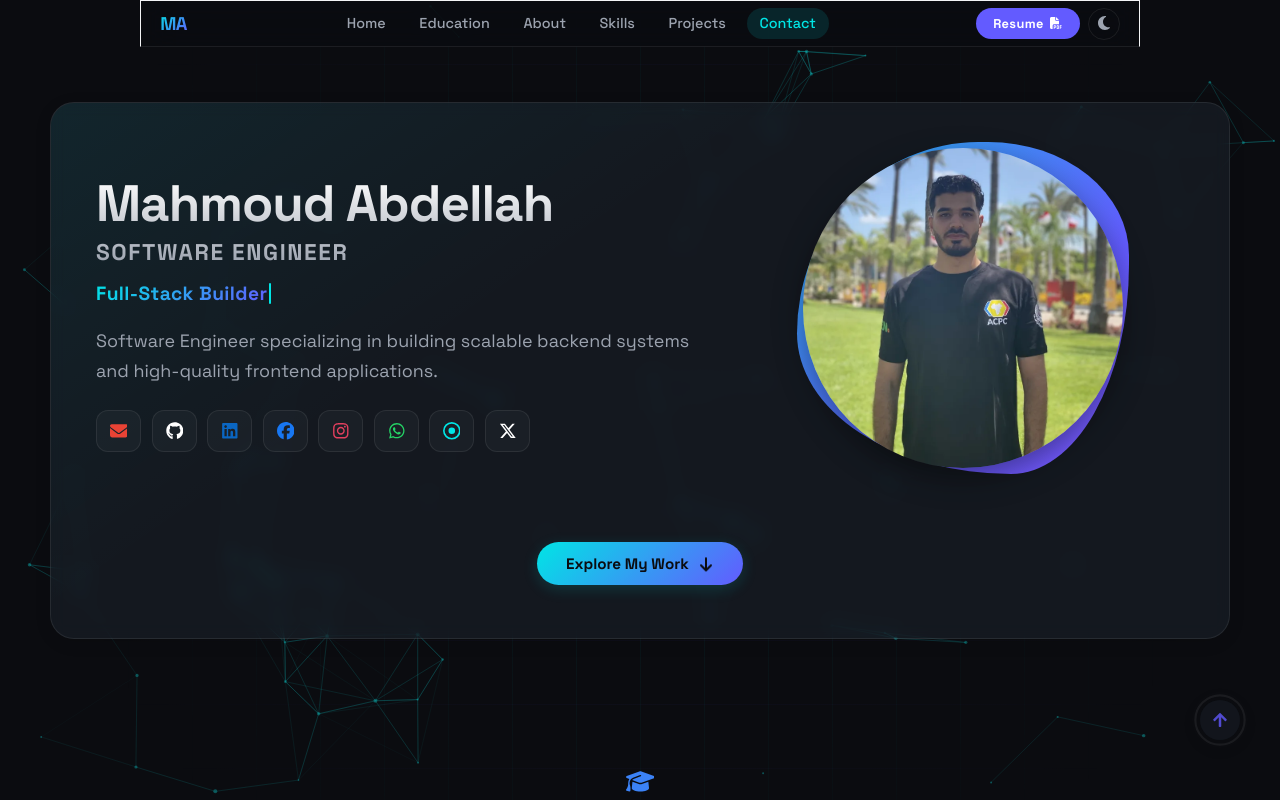
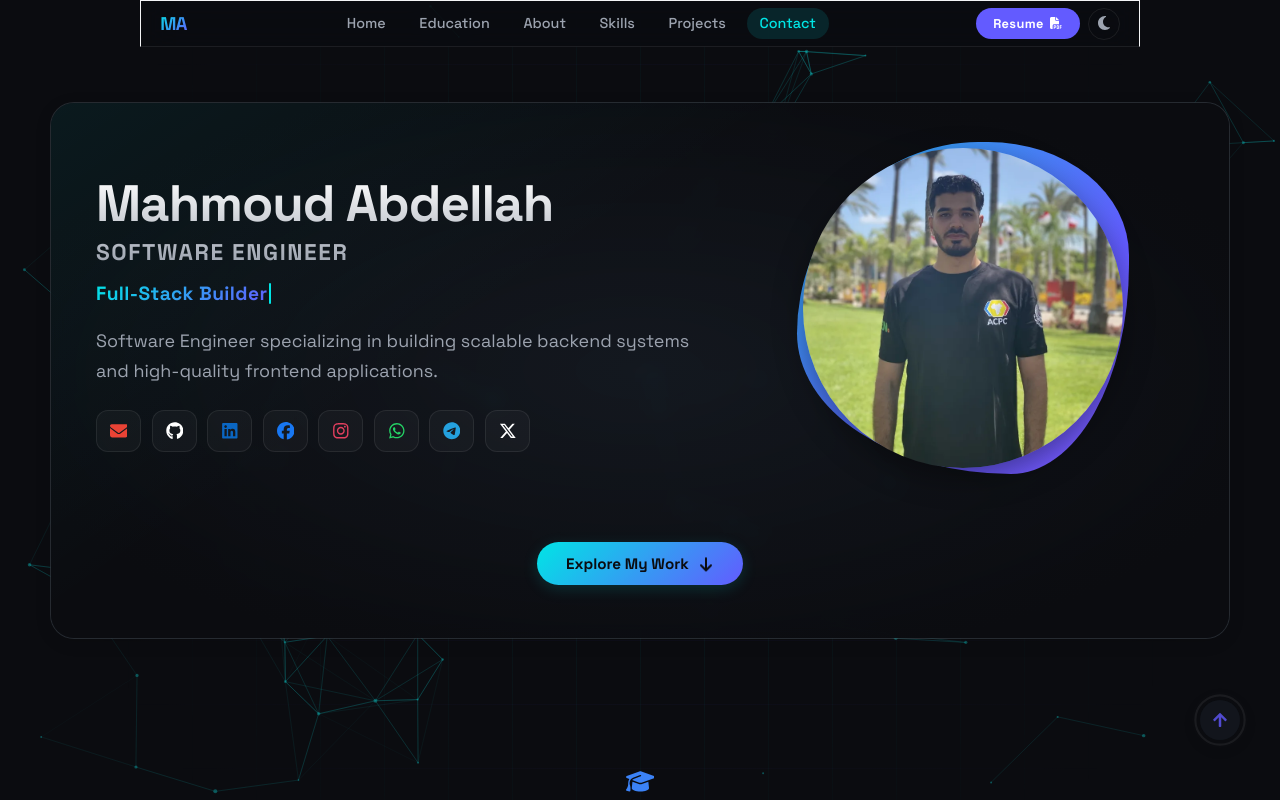
Before and after one commit to Mahmoud142/Mahmoud-Abdellah, a React (Vite) app: page / in a window 1280 px wide. Shown: the top 800 px of the page. Built offline with nearby package versions, Linux system fonts and the light colour scheme.

Commit message:
style(hero): optimize hero container layout, add mobile profile ordering, and GPU-accelerate animations

```diff
--- a/src/components/Hero/Hero.css
+++ b/src/components/Hero/Hero.css
@@ -3,20 +3,25 @@
     grid-template-columns: minmax(0, 1.6fr) minmax(300px, 1.15fr);
     gap: clamp(1.1rem, 2.4vw, 1.9rem);
     padding: clamp(1.5rem, 3.5vw, 3rem);
-    background: var(--color-hero-bg);
+    background: rgba(255, 255, 255, 0.015) !important;
+    backdrop-filter: blur(10px);
+    -webkit-backdrop-filter: blur(10px);
     position: relative;
     /* Subtle dot-matrix pattern */
-    background-image: radial-gradient(var(--color-border) 1px, transparent 1px);
+    background-image: radial-gradient(var(--color-border) 1px, transparent 1px) !important;
     background-size: 24px 24px;
     background-position: center;
+}
+
+[data-theme="light"] .hero {
+    background: rgba(0, 0, 0, 0.01) !important;
 }
 
 .hero::before {
     content: "";
     position: absolute;
     inset: 0;
-    background: linear-gradient(180deg, var(--color-hero-bg) 0%, transparent 20%, transparent 80%, var(--color-hero-bg) 100%),
-        radial-gradient(ellipse at center, transparent 0%, var(--color-hero-bg) 70%);
+    background: radial-gradient(ellipse at center, transparent 0%, var(--color-bg-primary) 80%);
     pointer-events: none;
     z-index: 0;
 }
@@ -316,14 +321,13 @@
 }
 
 @keyframes float-wrapper {
-
     0%,
     100% {
-        transform: translateY(0);
+        transform: translate3d(0, 0, 0);
     }
 
     50% {
-        transform: translateY(-15px);
+        transform: translate3d(0, -15px, 0);
     }
 }
 
@@ -430,21 +434,20 @@
 }
 
 @keyframes bounce-down {
-
     0%,
     20%,
     50%,
     80%,
     100% {
-        transform: translateY(0);
+        transform: translate3d(0, 0, 0);
     }
 
     40% {
-        transform: translateY(3px);
+        transform: translate3d(0, 3px, 0);
     }
 
     60% {
-        transform: translateY(1.5px);
+        transform: translate3d(0, 1.5px, 0);
     }
 }
 
@@ -525,15 +528,14 @@
 
 /* Zero-lag hardware-accelerated breathing pulse for mobile */
 @keyframes mobile-circle-pulse {
-
     0%,
     100% {
-        transform: scale(1);
+        transform: scale3d(1, 1, 1);
         box-shadow: 0 15px 35px rgba(0, 0, 0, 0.4), 0 0 15px var(--color-accent-glow);
     }
 
     50% {
-        transform: scale(1.04);
+        transform: scale3d(1.04, 1.04, 1.04);
         box-shadow: 0 25px 45px rgba(0, 0, 0, 0.6), 0 0 35px var(--color-accent);
     }
 }
--- a/src/components/Hero/Hero.tsx
+++ b/src/components/Hero/Hero.tsx
@@ -8,6 +8,7 @@ import {
     FaFacebook,
     FaInstagram,
     FaWhatsapp,
+    FaTelegram,
     FaRegCircleDot,
 } from "react-icons/fa6";
 import { FaXTwitter } from "react-icons/fa6";
@@ -24,6 +25,7 @@ export function getContactColor(label: string) {
     if (key.includes("facebook")) return "var(--brand-facebook)";
     if (key.includes("instagram")) return "var(--brand-instagram)";
     if (key.includes("whatsapp")) return "var(--brand-whatsapp)";
+    if (key.includes("telegram")) return "#24A1DE";
     if (key.includes("twitter") || key.includes("x"))
         return "var(--brand-twitter)";
     return "var(--color-accent)";
@@ -38,6 +40,7 @@ export function getContactIcon(label: string) {
     if (key.includes("facebook")) return <FaFacebook aria-hidden="true" />;
     if (key.includes("instagram")) return <FaInstagram aria-hidden="true" />;
     if (key.includes("whatsapp")) return <FaWhatsapp aria-hidden="true" />;
+    if (key.includes("telegram")) return <FaTelegram aria-hidden="true" />;
     if (key.includes("twitter") || key.includes("x"))
         return <FaXTwitter aria-hidden="true" />;
     return <FaRegCircleDot aria-hidden="true" />;
@@ -51,6 +54,7 @@ export function getContactClass(label: string) {
     if (key.includes("facebook")) return "contact-facebook";
     if (key.includes("instagram")) return "contact-instagram";
     if (key.includes("whatsapp")) return "contact-whatsapp";
+    if (key.includes("telegram")) return "contact-telegram";
     if (key.includes("twitter") || key.includes("x")) return "contact-x";
     return "contact-generic";
 }
@@ -106,7 +110,7 @@ export function Hero() {
                     <div className="hero-moving-frame"></div>
                     <img
                         src={profileImg}
-                        alt="Mahmoud profile"
+                        alt="Mahmoud Abdellah - Full-Stack Software Engineer &amp; Backend Developer"
                         className="hero-profile-image"
                         fetchPriority="high"
                         decoding="async"
```
